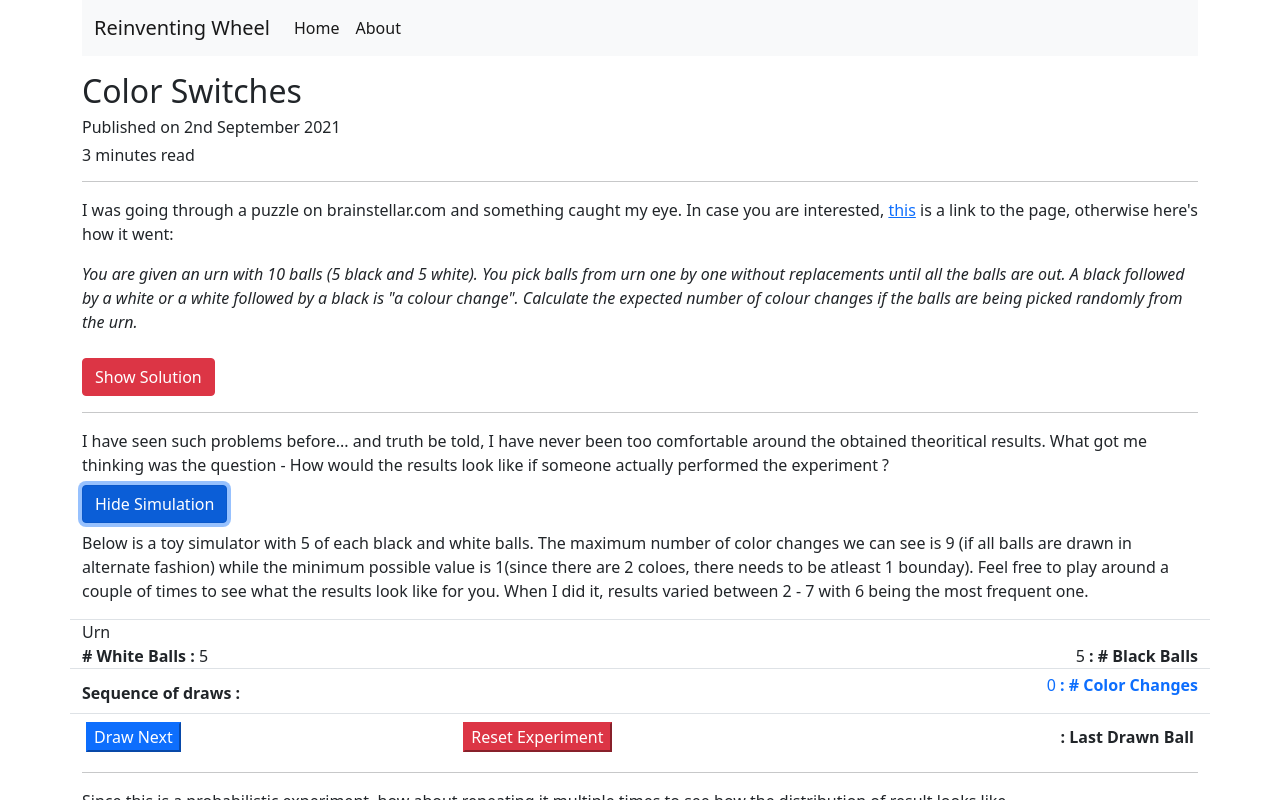
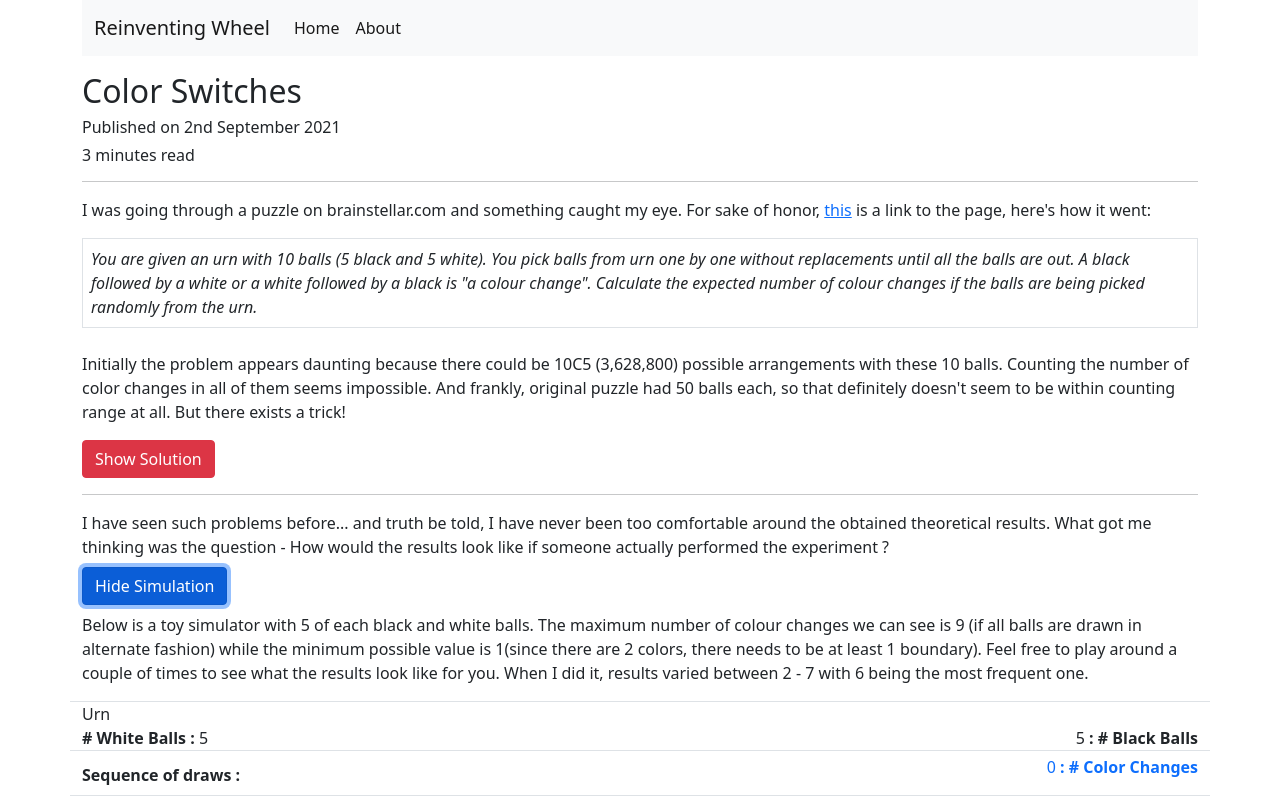
Before and after one commit to keshav-sarraf/rw-frontend, a Vue app: page /puzzle-1 in a window 1280 px wide. Both pictures are taken after a click on the button "Show Simulation". Shown: the top 800 px of the page. Built offline with nearby package versions, Linux system fonts and the light colour scheme.

Commit message:
Update Puzzle1.vue

```diff
--- a/src/components/posts/puzzle_1/Puzzle1.vue
+++ b/src/components/posts/puzzle_1/Puzzle1.vue
@@ -6,16 +6,19 @@
     <h6>3 minutes read</h6>
     <hr>
     <p>
-        I was going through a puzzle on brainstellar.com and something caught my eye. In case you are interested, <a href="https://brainstellar.com/puzzles/1020">this</a> is a link to the page, otherwise here's how it went:
+        I was going through a puzzle on brainstellar.com and something caught my eye. For sake of honor, <a href="https://brainstellar.com/puzzles/1020">this</a> is a link to the page, here's how it went:
     </p>
 
-    <div>
+    <div class="border p-2">
         <em>
             You are given an urn with 10 balls (5 black and 5 white). You pick balls from urn one by one without replacements until all the balls are out. A black followed by a white or a white followed by a black is "a colour change". Calculate the expected number of colour changes if the balls are being picked randomly from the urn.
         </em>
     </div>
 
     <br>
+    <p>
+        Initially the problem appears daunting because there could be  10C5 (3,628,800) possible arrangements with these 10 balls. Counting the number of color changes in all of them seems impossible. And frankly, original puzzle had 50 balls each, so that definitely doesn't seem to be within counting range at all. But there exists a trick!
+    </p>
 
     <button type="button" @click="showSolution = !showSolution" class="btn" :class="{ 'btn-danger': !showSolution, 'btn-primary' : showSolution}">{{solutionBtnText}}</button>
 
@@ -31,7 +34,7 @@
     <hr>
 
     <p class="my-2">
-        I have seen such problems before... and truth be told, I have never been too comfortable around the obtained theoritical results. What got me thinking was the question - How would the results look like if someone actually performed the experiment ?
+        I have seen such problems before... and truth be told, I have never been too comfortable around the obtained theoretical results. What got me thinking was the question - How would the results look like if someone actually performed the experiment ?
         <!-- And since I did not want to buy 100 balls, I did the next best thing and created a simulation.  -->
     </p>
 
@@ -40,7 +43,7 @@
     <div v-if="showSimulation" class="my-2">
 
         <p>
-            Below is a toy simulator with 5 of each black and white balls. The maximum number of color changes we can see is 9 (if all balls are drawn in alternate fashion) while the minimum possible value is 1(since there are 2 coloes, there needs to be atleast 1 bounday). Feel free to play around a couple of times to see what the results look like for you. When I did it, results varied between 2 - 7 with 6 being the most frequent one.
+            Below is a toy simulator with 5 of each black and white balls. The maximum number of colour changes we can see is 9 (if all balls are drawn in alternate fashion) while the minimum possible value is 1(since there are 2 colors, there needs to be at least 1 boundary). Feel free to play around a couple of times to see what the results look like for you. When I did it, results varied between 2 - 7 with 6 being the most frequent one.
         </p>
 
         <toy-setup />
```
